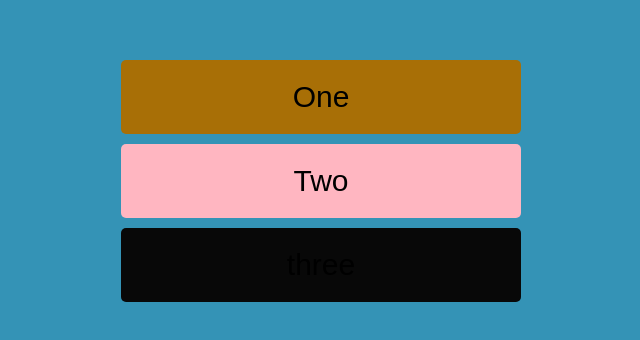
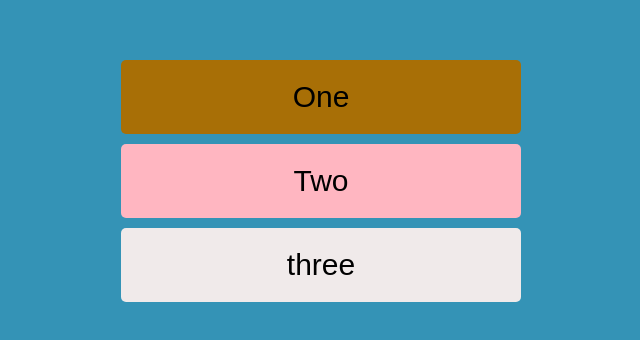
Before and after one commit to solonkonora/3-buttons, a plain HTML site: page index.html in a window 1280 px wide. Shown: the part 120-460 px from the top of the page, without its empty margins (319-959 px from the left). Drawn offline with Linux system fonts and the light colour scheme.

Commit message:
changed the color of the third button

```diff
--- a/assets/style.css
+++ b/assets/style.css
@@ -28,5 +28,5 @@ button {
 }
 
 .submit-btn3{
-  background-color: rgb(8, 8, 8);
+  background-color: rgb(240, 234, 234);
 }
```
